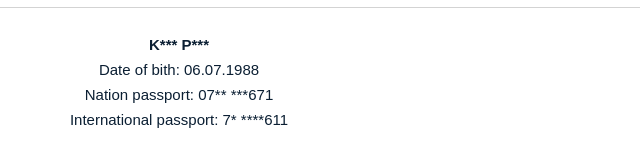
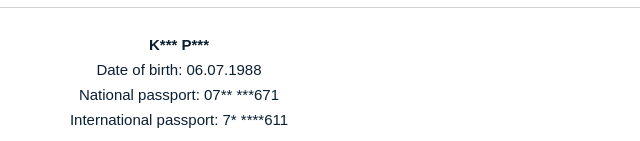
Before and after one commit to gosuslugyru/gosuslugi, a plain HTML site: page index.html in a window 1280 px wide. Shown: the part 703-844 px from the top of the page, 457-1097 px from the left. Drawn offline with Linux system fonts and the light colour scheme.

Commit message:
Update index.html

```diff
--- a/index.html
+++ b/index.html
@@ -25,8 +25,8 @@
     </div>
     <div class="line"></div>
     <p>K*** P***</p>
-    <p>Date of bith: 06.07.1988</p>
-    <p>Nation passport: 07** ***671</p>
+    <p>Date of birth: 06.07.1988</p>
+    <p>National passport: 07** ***671</p>
     <p>International passport: 7* ****611</p>
 
 </body>
```
